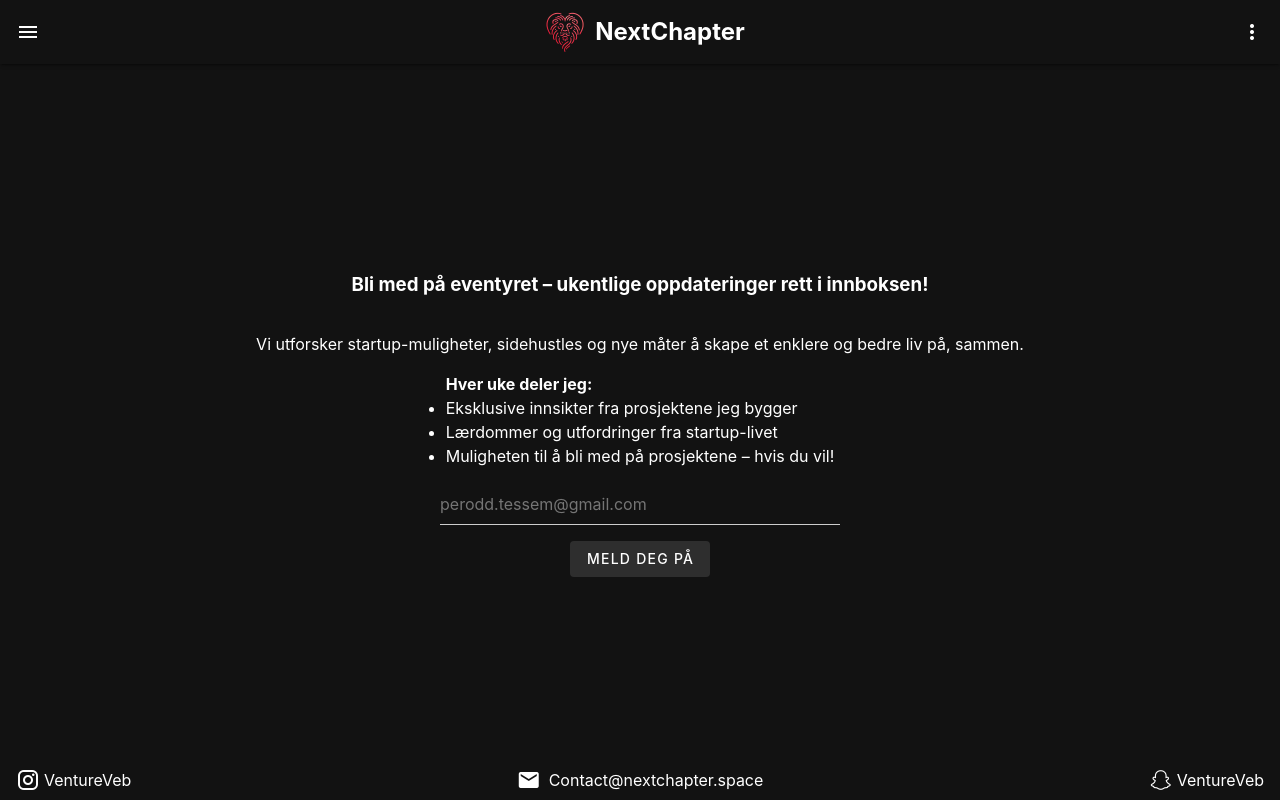
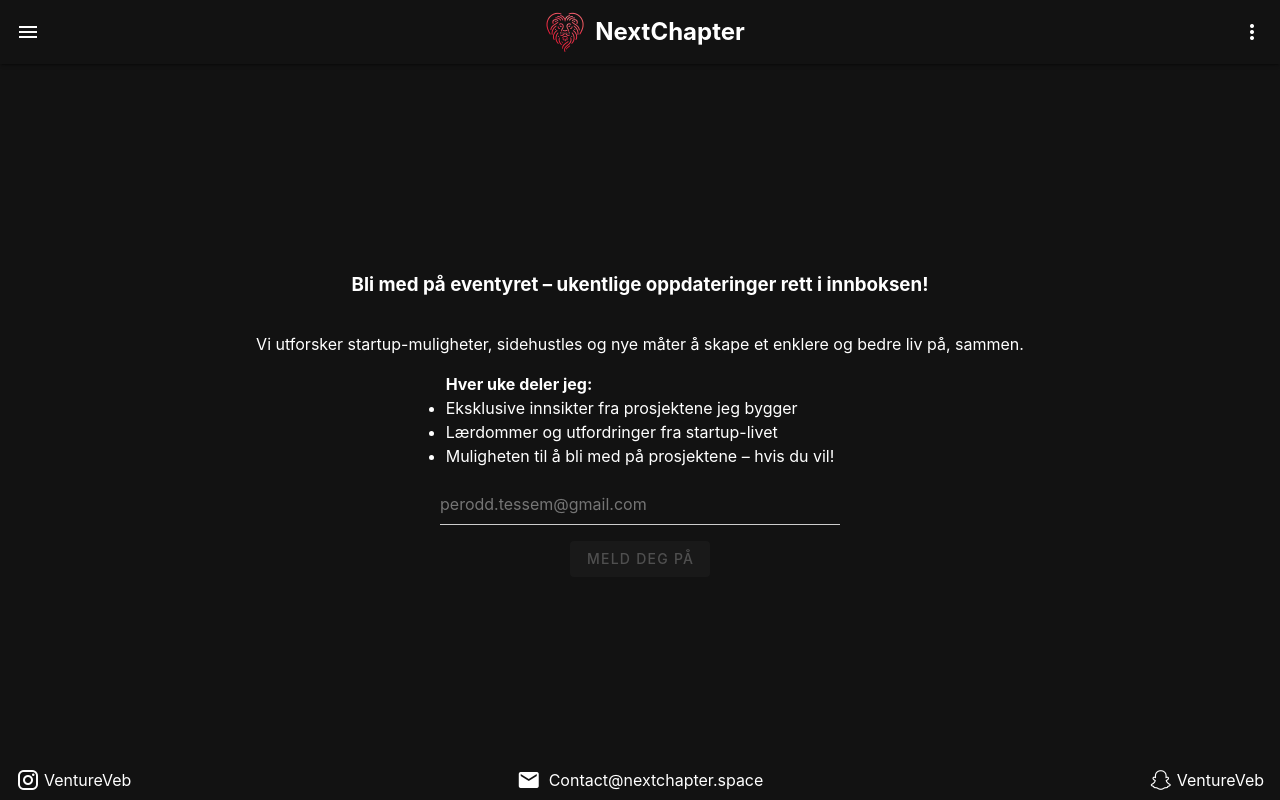
Before and after one commit to jourdal/next-chapter, a Nuxt app: page /Newsletter in a window 1280 px wide. Built offline with nearby package versions, Linux system fonts and the light colour scheme.

Commit message:
feat: add email validation for newsletter

```diff
--- a/pages/Newsletter.vue
+++ b/pages/Newsletter.vue
@@ -1,11 +1,16 @@
 <script setup lang="ts">
-import { ref } from 'vue';
+import { ref, computed } from 'vue';
+import { validateEmail } from '~/utils/validateEmail';
 
 const mail = ref('');
 
+const isEmailValid = computed(() => validateEmail(mail.value));
+
 const signUp = () => {
-  console.log('Signed up with email:', mail.value);
-  alert('Du er nå på listen! 🚀');
+  if (isEmailValid.value) {
+    console.log('Signed up with email:', mail.value);
+    alert('Du er nå på listen! 🚀');
+  }
 };
 </script>
 
@@ -22,7 +27,7 @@ const signUp = () => {
       </ul>
     </div>
     <input v-model="mail" type="email" placeholder="perodd.tessem@gmail.com" class="text-field" />
-    <VBtn variant="tonal" @click="signUp">Meld deg på</VBtn>
+    <VBtn variant="tonal" @click="signUp" :disabled="!isEmailValid">Meld deg på</VBtn>
   </VContainer>
 </template>
 
--- /dev/null
+++ b/utils/validateEmail.ts
@@ -0,0 +1,4 @@
+export function validateEmail(email: string): boolean {
+    const re = /^[^\s@]+@[^\s@]+\.[^\s@]+$/;
+    return re.test(email);
+}
```
